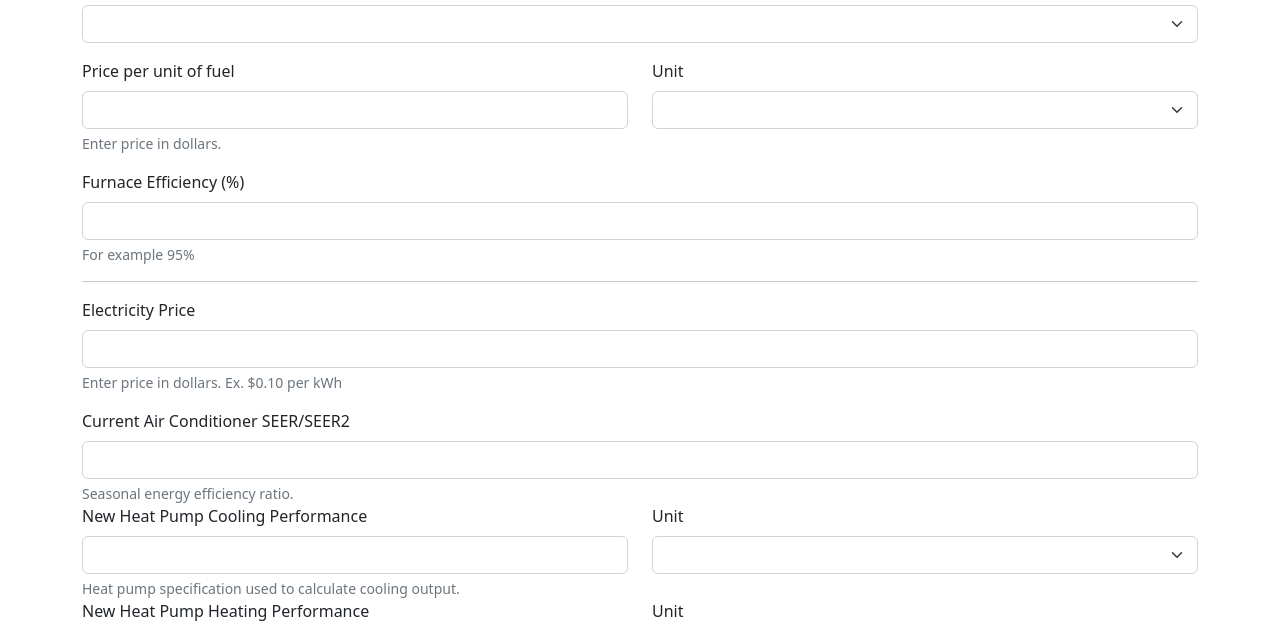
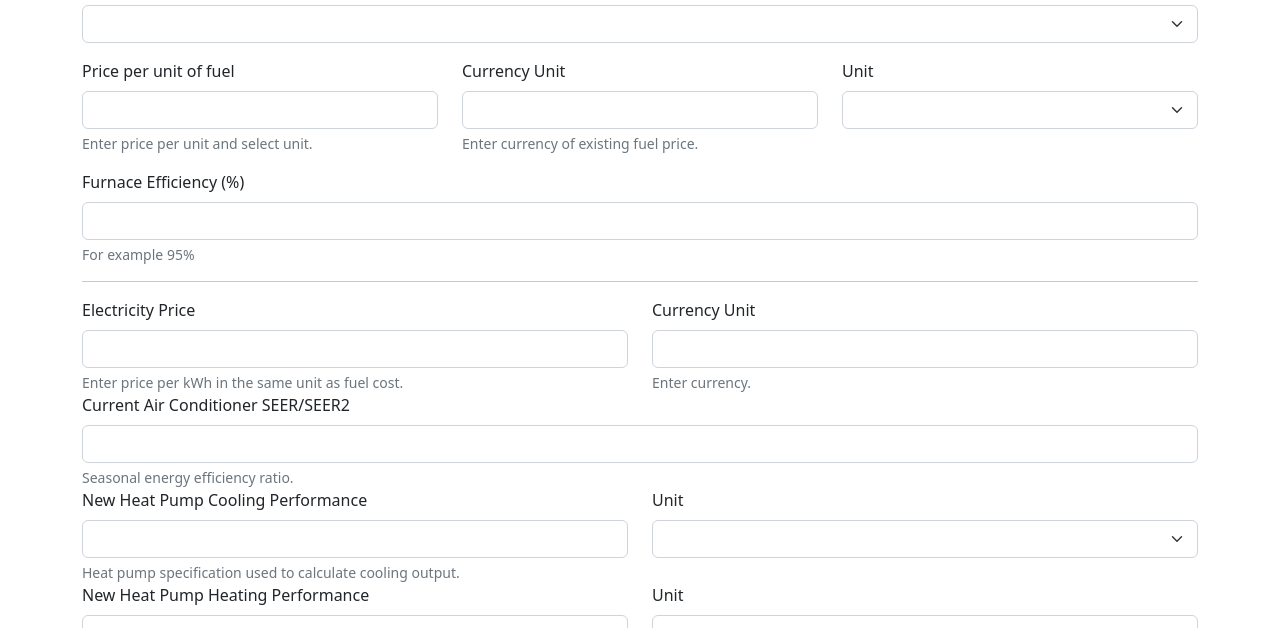
Before and after one commit to Siecje/heatpump-cost, a website: page index.html in a window 1280 px wide. Shown: the part 154-782 px from the top of the page. Drawn offline with nearby package versions, Linux system fonts and the light colour scheme.

Commit message:
Support setting currency symbol

```diff
--- a/calc.js
+++ b/calc.js
@@ -12,6 +12,55 @@ function onLoad(){
   addCitySuggestions();
 }
 
+function setCurrency(element){
+  const currencySymbol = element.value;
+  // Set both inputs to the same value
+  document.getElementById('currency').value = currencySymbol;
+  const currency2Element = document.getElementById('currency2')
+  currency2Element.value = currencySymbol;
+  if (currencySymbol === ''){
+    currency2Element.readOnly = false;
+  }
+  else if (element.id === 'currency'){
+    currency2Element.readOnly = true;
+  }
+
+  // Set currency symbol everywhere data-currency pattern is used
+  const elementsToSetText = document.querySelectorAll('[data-currency]');
+  for (const el of elementsToSetText){
+    if (currencySymbol === ''){
+      el.innerText = '';
+    }
+    else {
+      el.innerText = el.dataset.currency.replace(/\${}/g, currencySymbol);
+    }
+  }
+
+  // Create elements before or after depending on currency symbol
+  // Delete existing elements if currency symbol has already been set previously
+  const previouslyCreated = document.querySelectorAll("[data-currency-symbol]");
+  for (const prev of previouslyCreated){
+    prev.remove();
+  }
+
+  // element ids which need a currency symbol either before or after
+  const siblingIds = ['hourlyDifference', 'monthlyDifference', 'yearlyDifference'];
+
+  const afterSymbols = ['¢', '₹', 'R$', '€', '£'];
+  const after = afterSymbols.includes(currencySymbol);
+  for (const siblingId of siblingIds){
+    const sibling = document.getElementById(siblingId);
+    const newElement = document.createElement('span');
+    newElement.setAttribute('data-currency-symbol', "");
+    newElement.textContent = currencySymbol;
+    if (after){
+      sibling.insertAdjacentElement('afterend', newElement);
+    }
+    else {
+      sibling.parentNode.insertBefore(newElement, sibling);
+    }
+  }
+}
 
 // Sources
 // https://www.eia.gov/energyexplained/units-and-calculators/
--- a/index.html
+++ b/index.html
@@ -31,7 +31,14 @@
             <input type="text" class="form-control" id="price" aria-describedby="priceHelp"
               oninput="calculateCOP()"
             >
-            <div id="priceHelp" class="form-text">Enter price in dollars.</div>
+            <div id="priceHelp" class="form-text">Enter price per unit and select unit.</div>
+          </div>
+          <div class="col">
+            <label for="currency" class="form-label">Currency Unit</label>
+            <input type="text" class="form-control" id="currency" aria-describedby="currencyHelp"
+              oninput="setCurrency(this)"
+            >
+            <div id="currencyHelp" class="form-text">Enter currency of existing fuel price.</div>
           </div>
           <div class="col">
             <label for="unit" class="form-label">Unit</label>
@@ -54,11 +61,20 @@
           <div id="efficiencyHelp" class="form-text">For example 95%</div>
         </div>
         <hr>
-        <div class="mb-3">
-          <label for="electricity_price" class="form-label">Electricity Price</label>
-          <input type="text" class="form-control" id="electricity_price" aria-describedby="electricity_priceHelp"
-            oninput="calculateCOP()">
-          <div id="electricity_priceHelp" class="form-text">Enter price in dollars. Ex. $0.10 per kWh</div>
+        <div class="row">
+          <div class="col">
+            <label for="electricity_price" class="form-label">Electricity Price</label>
+            <input type="text" class="form-control" id="electricity_price" aria-describedby="electricity_priceHelp"
+              oninput="calculateCOP()">
+            <div id="electricity_priceHelp" class="form-text">Enter price per kWh in the same unit as fuel cost<span data-currency=" (${})"></span>.</div>
+          </div>
+          <div class="col">
+            <label for="currency2" class="form-label">Currency Unit</label>
+            <input type="text" class="form-control" id="currency2" aria-describedby="currencyHelp"
+              oninput="setCurrency(this)"
+            >
+            <div id="currencyHelp" class="form-text">Enter currency.</div>
+          </div>
         </div>
         <div class="row">
           <div class="col">
@@ -161,8 +177,8 @@
                 </div>
               </div>
               <div class="row">
-                <p>Hourly Savings: $<span id="hourlyDifference"></span></p>
-                <p>Monthly Savings: $<span id="monthlyDifference"></span></p>
+                <p>Hourly Savings: <span id="hourlyDifference"></span></p>
+                <p>Monthly Savings: <span id="monthlyDifference"></span></p>
               </div>
 
               <div class="row">
@@ -247,7 +263,7 @@
               </div>
               <div class="row">
                 <p>Number of Heating Months: <span id="numHeatingMonths"></span></p>
-                <p>Yearly Savings: $<span id="yearlyDifference"></span></p>
+                <p>Yearly Savings: <span id="yearlyDifference"></span></p>
               </div>
 
             </div>
```
Also changed, not shown: cypress/e2e/currency.cy.js (added, +110 -0 lines).
